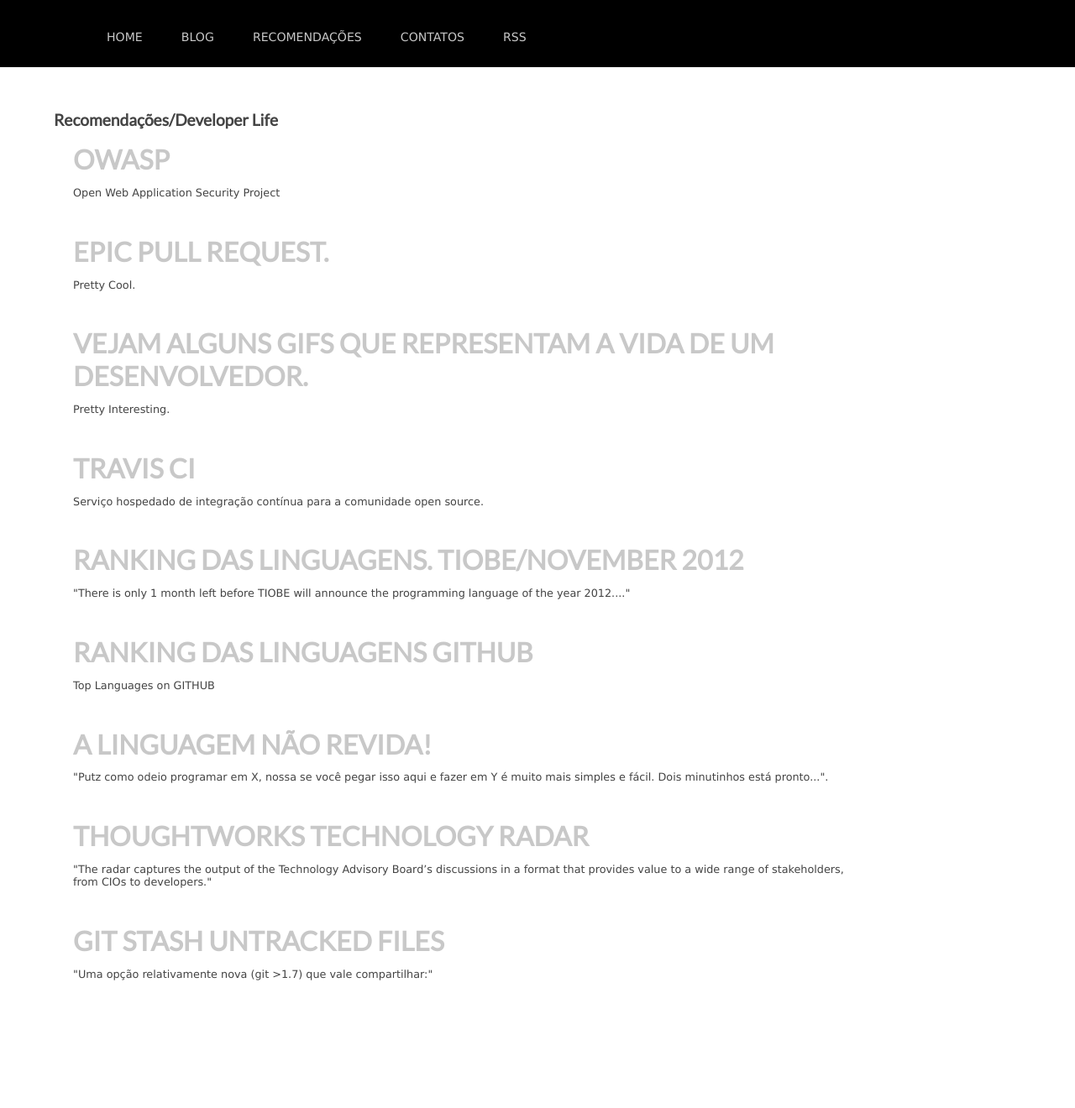
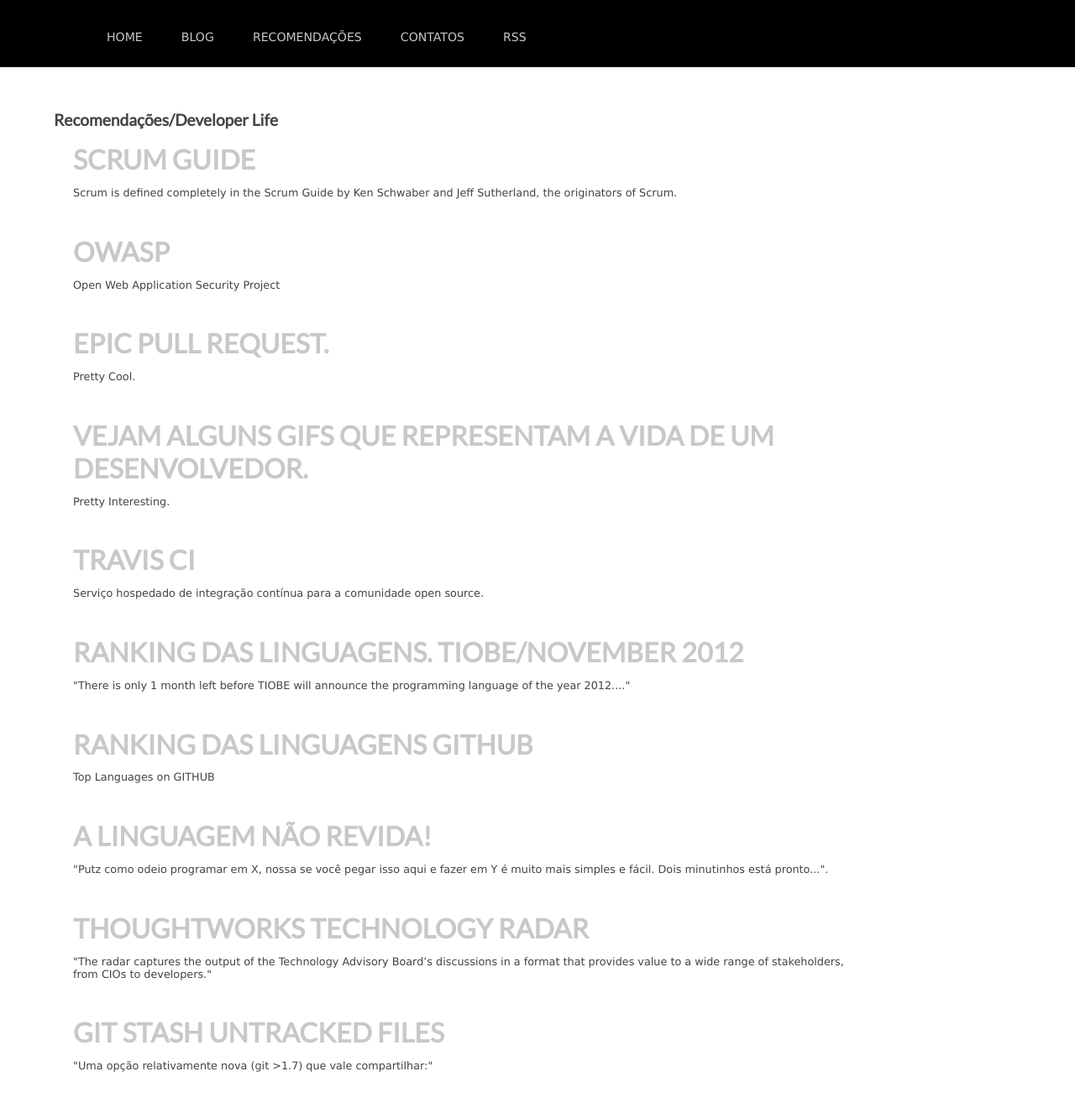
Before and after one commit to rgarbin/rgarbin.github.com, a Jekyll site: the page built from references/developer-life.html, in a window 1280 px wide. Shown: the whole page at 84% size. Built offline with Jekyll 4.4.1, drawn with Linux system fonts in a browser that asks for light colours; comment, search, counter and statistics services are not loaded; before the commit the page ends 1210 px from its top, so only the background shows below that.

Commit message:
added new references - Scrum Guides

```diff
--- a/references/developer-life.html
+++ b/references/developer-life.html
@@ -3,7 +3,12 @@
 title: Recomendações Developer Life
 ---
 <h1>Recomendações/Developer Life</h1>
-
+<article>
+    <div class="post">
+      <h3><a href="https://www.scrum.org/Scrum-Guides" alt="Scrum Guide" target="_blank">Scrum Guide</a></h3>
+      <p>Scrum is defined completely in the Scrum Guide by Ken Schwaber and Jeff Sutherland, the originators of Scrum.</p>
+	</div>
+</article>
 <article>
     <div class="post">
       <h3><a href="http://www.owasp.org/" alt="OWASP" target="_blank">OWASP</a></h3>
```
